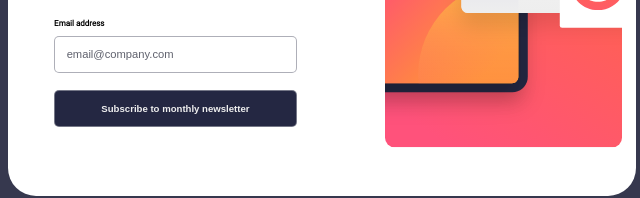
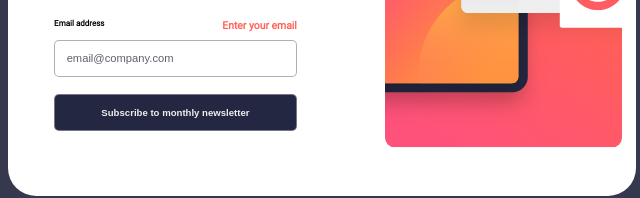
Before and after one commit to Mohammadflht/Newsletter-sign-up, a plain HTML site: page index.html in a window 1280 px wide. Both pictures are taken after a click on the button "Subscribe to monthly newsletter". Shown: the part 428-626 px from the top of the page, 318-958 px from the left. Drawn offline with Linux system fonts and the light colour scheme.

Commit message:
added email validation(error states)

```diff
--- a/app.js
+++ b/app.js
@@ -0,0 +1,22 @@
+const formPreview = document.querySelector(".container");
+const emailValue = document.querySelector("input");
+const button = document.querySelector("button");
+const emailError = document.querySelector((".email-error"));
+const regex = /^[a-zA-Z0-9.!#$%&'*+/=?^_`{|}~-]+@[a-zA-Z0-9-]+(?:\.[a-zA-Z0-9-]+)*$/;
+
+
+button.addEventListener('click', () => {
+    if (emailValue.value === ''){
+        emailError.innerHTML = "Enter your email";
+        emailError.style.color ="hsl(4, 100%, 67%)";
+    }
+    else if (emailValue.value.match(regex)) {
+        formPreview.style.display = "none";
+    }
+    else {
+        emailError.innerHTML = "Valid email reauired";
+        emailValue.style.backgroundColor = "hsl(4, 100%, 96%)";
+        emailValue.style.borderColor = "hsla(4, 100%, 67%)"
+        emailValue.style.color = "hsla(4, 100%, 67%)"
+    }
+})
--- a/index.html
+++ b/index.html
@@ -27,8 +27,9 @@
           </div>
 
           <div class="email-input">
-            <p>Email address</p>
-            <input type="text" placeholder="email@company.com">
+            <div class="validation-box"><p class="email-title">Email address</p><p class="email-error"></p></div>
+
+            <input type="email" placeholder="email@company.com">
             <button>Subscribe to monthly newsletter</button>
           </div>
 
@@ -49,5 +50,6 @@
     Challenge by <a href="https://www.frontendmentor.io?ref=challenge" target="_blank">Frontend Mentor</a>.
     Coded by <a href="#">Your Name Here</a>.
   </div> -->
+  <script src="app.js"></script>
 </body>
 </html>
--- a/media.css
+++ b/media.css
@@ -23,7 +23,7 @@
     .list {
         font-size: .67rem;
     }
-    .email-input p {
+    .email-title {
         font-size: .5rem;
     }
     svg {
@@ -64,7 +64,7 @@
     .list {
         font-size: .54rem;
     }
-    .email-input p {
+    .email-title {
         font-size: .4rem;
     }
     svg {
@@ -105,7 +105,7 @@
     .list {
         font-size: .44rem;
     }
-    .email-input p {
+    .email-title {
         display: none;
     }
     svg {
--- a/style.css
+++ b/style.css
@@ -67,10 +67,16 @@ body {
 .email-input {
     margin-top: 1.4rem;
 }
-.email-input > p {
-    font-size: .6rem;
+.validation-box {
+    display: flex;
+    justify-content: space-between;
+    font-size: .65rem;
     font-weight: 700 ;
     margin-bottom: .5rem;
+}
+.email-error {
+    color: hsl(4, 100%, 67%);
+    transition: all 3s;
 }
 .email-input :is(input, button) {
     width: 100%;
@@ -82,6 +88,7 @@ body {
 }
 .email-input input {
     font-size: .82rem;
+    transition: all .3s;
 }
 .email-input input:focus {
     color: hsl(231, 7%, 10%);
```
